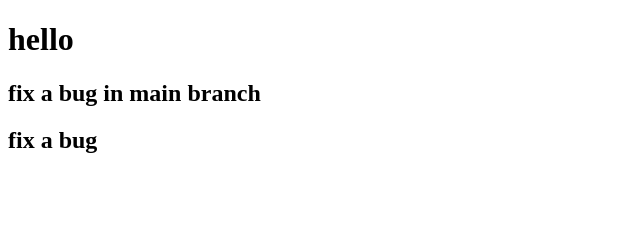
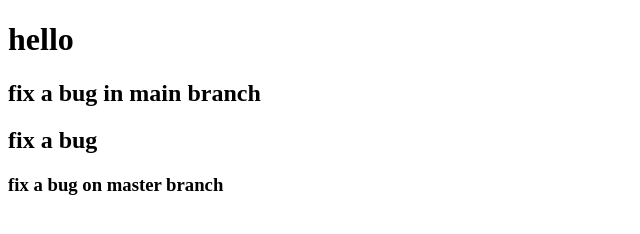
Before and after one commit to hidbey/operation-on-remote-git, a plain HTML site: page index.html in a window 1280 px wide. Shown: the whole page, without its empty margins (0-640 px from the left). Drawn offline with Linux system fonts and the light colour scheme.

Commit message:
主分支修改代码

```diff
--- a/index.html
+++ b/index.html
@@ -11,6 +11,7 @@
     <h1>hello</h1>
     <h2>fix a bug in main branch</h2>
     <h2>fix a bug</h2>
+    <h3>fix a bug on master branch</h3>
 </body>
 
 </html>
```
